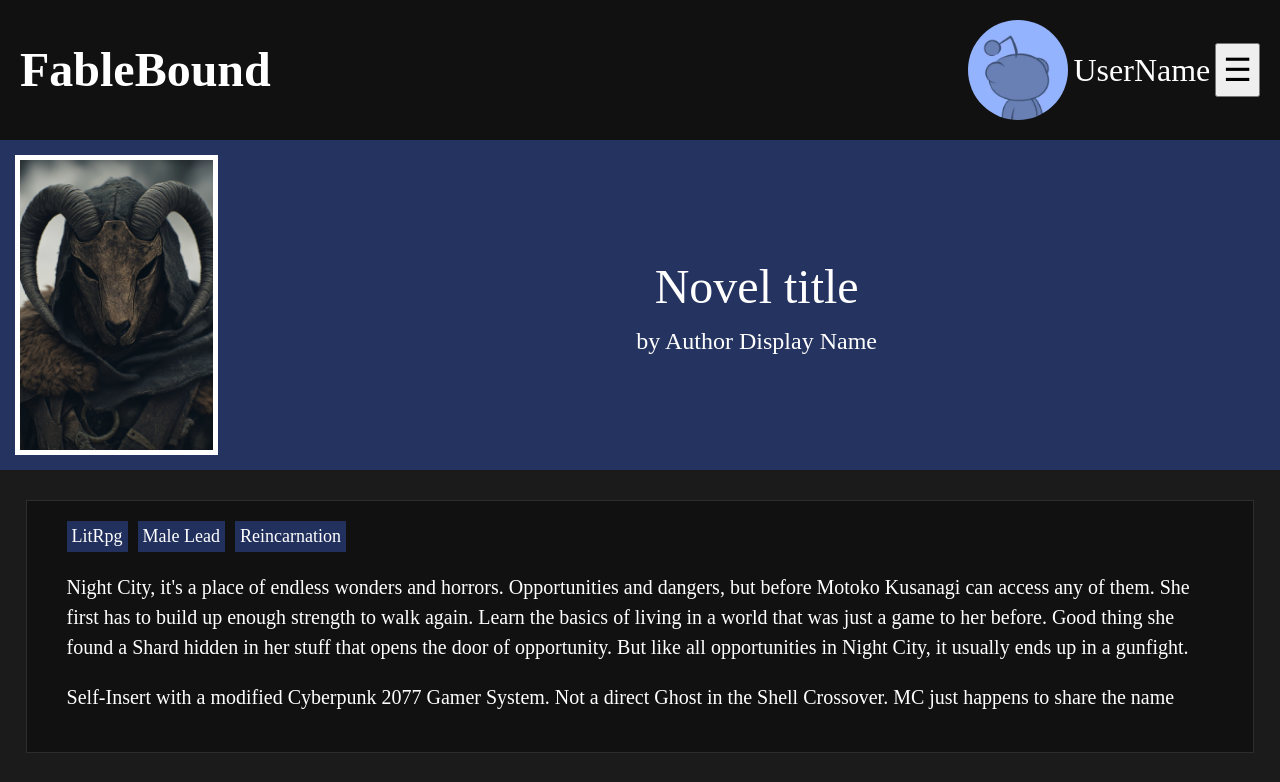
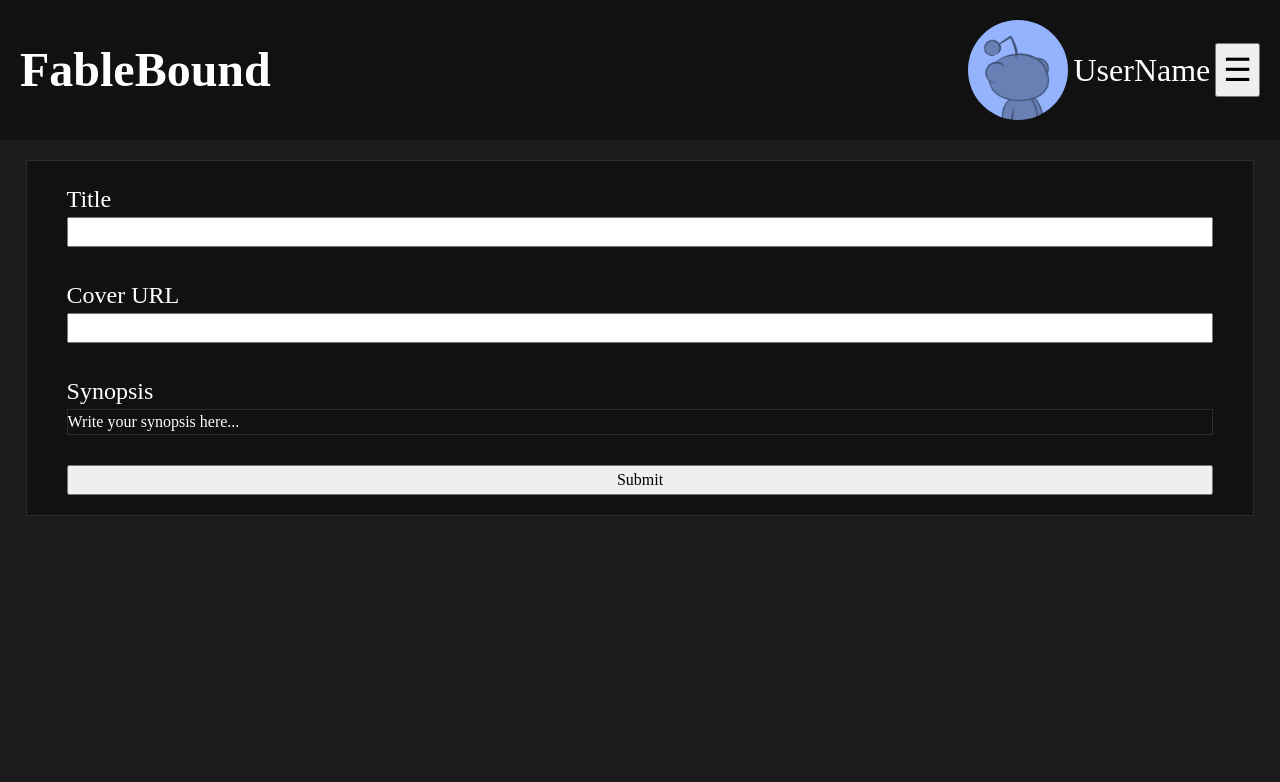
Before and after one commit to HereIsSee/web-novel-site, a React (Vite) app in the folder front-end/: page / in a window 1280 px wide. Shown: the top 782 px of the page. Built offline with nearby package versions, Linux system fonts and the light colour scheme.

Commit message:
Create create novel component, does not submit to backend

```diff
--- a/front-end/package.json
+++ b/front-end/package.json
@@ -10,6 +10,10 @@
     "preview": "vite preview"
   },
   "dependencies": {
+    "@tiptap/react": "^3.6.6",
+    "@tiptap/starter-kit": "^3.6.6",
+    "dompurify": "^3.2.7",
+    "js-beautify": "^1.15.4",
     "react": "^19.1.1",
     "react-dom": "^19.1.1"
   },
--- a/front-end/src/App.jsx
+++ b/front-end/src/App.jsx
@@ -1,12 +1,15 @@
 import Header from './components/Header';
 import Home from './routes/Home';
 import Novel from './routes/Novel';
+import CreateNovel from './routes/CreateNovel';
+
 function App() {
 
   return (
     <div>
       <Header />
-      <Novel />
+      {/* <Novel /> */}
+      <CreateNovel />
     </div>
   )
 }
--- a/front-end/src/index.css
+++ b/front-end/src/index.css
@@ -287,8 +287,23 @@
   text-align: end;
   background-color: var(--dark-light-color);
 }
-
-
 /* Novel css DONE */
 
+/* Create Novel START */
+
+.novel-form{
+  margin-top: 20px;
+}
+.novel-form > div{
+  display: flex;
+  flex-direction: column;
+}
+.novel-form > div > label{
+  font-size: 24px;
+}
+.novel-synopsis-edit{
+  border: solid 1px var(--light-white-border-color);
+}
+/* Create Novel DONE */
+
 /* CSS DONE */
--- a/front-end/src/routes/CreateNovel.jsx
+++ b/front-end/src/routes/CreateNovel.jsx
@@ -1,10 +1,82 @@
+import { EditorContent, useEditor } from '@tiptap/react'
+import { useState } from 'react'
+import StarterKit from '@tiptap/starter-kit'
+import DOMPurify from 'dompurify'
+
 const CreateNovel = () =>{
+    const editor = useEditor({
+        extensions: [StarterKit],
+        content: '<p>Write your synopsis here...</p>',
+    })
 
-    return(
-        <div>
+    const [title, setTitle] = useState('');
+    const [converURL, setCoverUrl] = useState('');
+    const [content, setContent] = useState('');
 
-        </div>
+    const handleSubmit = (e) =>{
+        e.preventDefault();
+
+        if(!editor) return;
+
+        const rawHTML = editor.getHTML();
+        const safeHTML = DOMPurify.sanitize(rawHTML);
+
+        setContent(rawHTML);
+
+        const formData = {
+            title,
+            converURL,
+            synopsis: safeHTML,
+        }
+
+        console.log('Form data ready to submit:', formData);
+
+        // Will need to submit it and deal with the success
+        // or error later when there is authentication and
+        // autherization.
+    }
+
+    return (
+        <form className="novel-form container card" onSubmit={(e) => handleSubmit(e)}>
+            <div>
+                <label htmlFor="title">Title</label>
+                <input
+                    type="text"
+                    id="title"
+                    name="title"
+                    value={title}
+                    onChange={(e=> setTitle(e.target.value))}
+                    className=''
+                />
+            </div>
+
+            <div>
+                <label htmlFor="coverURL">Cover URL</label>
+                <input
+                    type="url"
+                    name="coverURL"
+                    value={converURL}
+                    onChange={(e=> setCoverUrl(e.target.value))}
+                    className=''
+                />
+            </div>
+
+            <div>
+                <label htmlFor="synopsis">Synopsis</label>
+                <div className='novel-synopsis-edit'>
+                    <EditorContent editor={editor}/>
+                </div>
+            </div>
+
+            <button
+                type="submit"
+            >
+                Submit
+            </button>
+        </form>
+        //Maybe add a preview of how the novel would look like
     );
+
 }
 
 export default CreateNovel;
```
Also changed, not shown: 1 other file (tests, documents, lock files or other folders).
